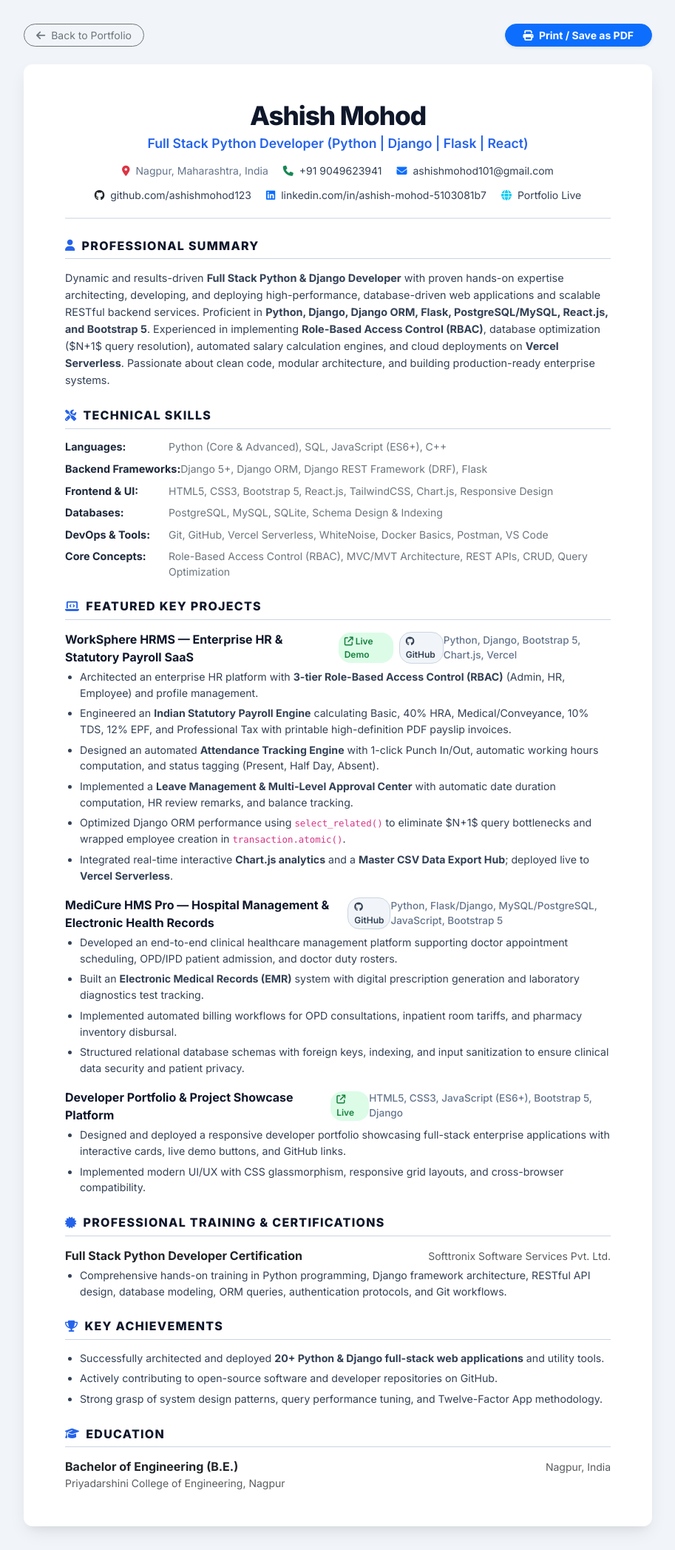
After one commit to ashishmohod123/WorkSphere, a Django app: page /resume/ in a window 1280 px wide. The commit adds this page. Shown: the whole page at 74% size, without its empty margins (183-1096 px from the left). Run offline with Django 5.2, Linux system fonts and the light colour scheme.

Commit message:
feat: add professional print/pdf ready resume page and link to portfolio and navbar

```diff
--- a/dashboard/urls.py
+++ b/dashboard/urls.py
@@ -6,6 +6,7 @@ app_name = 'dashboard'
 urlpatterns = [
     path('', views.dashboard_view, name='index'),
     path('portfolio/', views.portfolio_view, name='portfolio'),
+    path('resume/', views.resume_view, name='resume'),
     path('reports/', views.reports_view, name='reports'),
     path('export/employees/', views.export_employees_csv, name='export_employees'),
     path('export/attendance/', views.export_attendance_csv, name='export_attendance'),
--- a/dashboard/views.py
+++ b/dashboard/views.py
@@ -247,3 +247,13 @@ def portfolio_view(request):
         'developer_name': 'Ashish Mohod',
         'title': 'Ashish Mohod - Full Stack Python & Django Developer Portfolio',
     })
+
+
+def resume_view(request):
+    """
+    Public View for Ashish Mohod's Professional Full Stack Resume (PDF & Print Ready).
+    """
+    return render(request, 'dashboard/resume.html', {
+        'developer_name': 'Ashish Mohod',
+        'title': 'Ashish Mohod - Senior Full Stack Python Developer Resume',
+    })
--- /dev/null
+++ b/templates/dashboard/resume.html
@@ -0,0 +1,311 @@
+<!DOCTYPE html>
+<html lang="en">
+<head>
+    <meta charset="UTF-8">
+    <meta name="viewport" content="width=device-width, initial-scale=1.0">
+    <title>{{ title }}</title>
+    <!-- Google Fonts -->
+    <link href="https://fonts.googleapis.com/css2?family=Inter:wght@300;400;500;600;700;800&display=swap" rel="stylesheet">
+    <!-- Bootstrap 5 CSS -->
+    <link href="https://cdn.jsdelivr.net/npm/bootstrap@5.3.2/dist/css/bootstrap.min.css" rel="stylesheet">
+    <!-- Font Awesome 6 -->
+    <link rel="stylesheet" href="https://cdnjs.cloudflare.com/ajax/libs/font-awesome/6.5.1/css/all.min.css">
+
+    <style>
+        body {
+            background-color: #f1f5f9;
+            color: #1e293b;
+            font-family: 'Inter', -apple-system, sans-serif;
+            padding: 2rem 1rem;
+        }
+        .resume-container {
+            max-width: 850px;
+            margin: 0 auto;
+            background: #ffffff;
+            padding: 3rem 3.5rem;
+            border-radius: 0.75rem;
+            box-shadow: 0 10px 25px -5px rgba(0, 0, 0, 0.1), 0 8px 10px -6px rgba(0, 0, 0, 0.05);
+        }
+        .name-header {
+            font-size: 2.2rem;
+            font-weight: 800;
+            color: #0f172a;
+            letter-spacing: -0.03em;
+            margin-bottom: 0.25rem;
+        }
+        .title-header {
+            font-size: 1.1rem;
+            font-weight: 600;
+            color: #2563eb;
+            margin-bottom: 0.75rem;
+        }
+        .contact-bar {
+            font-size: 0.875rem;
+            color: #64748b;
+            display: flex;
+            flex-wrap: wrap;
+            gap: 0.75rem 1.25rem;
+            padding-bottom: 1.25rem;
+            border-bottom: 2px solid #e2e8f0;
+            margin-bottom: 1.5rem;
+        }
+        .contact-bar a {
+            color: #334155;
+            text-decoration: none;
+            transition: color 0.2s;
+        }
+        .contact-bar a:hover {
+            color: #2563eb;
+        }
+        .section-title {
+            font-size: 1rem;
+            font-weight: 800;
+            text-transform: uppercase;
+            letter-spacing: 0.08em;
+            color: #0f172a;
+            border-bottom: 1.5px solid #cbd5e1;
+            padding-bottom: 0.35rem;
+            margin-top: 1.5rem;
+            margin-bottom: 0.85rem;
+            display: flex;
+            align-items: center;
+            gap: 0.5rem;
+        }
+        .section-title i {
+            color: #2563eb;
+            font-size: 0.95rem;
+        }
+        .project-title {
+            font-size: 1rem;
+            font-weight: 700;
+            color: #0f172a;
+        }
+        .project-meta {
+            font-size: 0.85rem;
+            color: #64748b;
+            font-weight: 500;
+        }
+        .skill-group-title {
+            font-weight: 700;
+            color: #1e293b;
+            font-size: 0.9rem;
+            min-width: 140px;
+        }
+        ul.resume-list {
+            margin-bottom: 0.75rem;
+            padding-left: 1.25rem;
+        }
+        ul.resume-list li {
+            font-size: 0.885rem;
+            color: #334155;
+            line-height: 1.55;
+            margin-bottom: 0.35rem;
+        }
+        .live-tag {
+            font-size: 0.75rem;
+            background: #dcfce7;
+            color: #15803d;
+            font-weight: 600;
+            padding: 0.15rem 0.5rem;
+            border-radius: 1rem;
+            text-decoration: none;
+        }
+        .github-tag {
+            font-size: 0.75rem;
+            background: #f1f5f9;
+            color: #334155;
+            font-weight: 600;
+            padding: 0.15rem 0.5rem;
+            border-radius: 1rem;
+            text-decoration: none;
+            border: 1px solid #cbd5e1;
+        }
+
+        /* Print Styles */
+        @media print {
+            body {
+                background: #ffffff !important;
+                padding: 0 !important;
+            }
+            .resume-container {
+                box-shadow: none !important;
+                padding: 0 !important;
+                max-width: 100% !important;
+            }
+            .no-print {
+                display: none !important;
+            }
+            a {
+                text-decoration: none !important;
+                color: #0f172a !important;
+            }
+        }
+    </style>
+</head>
+<body>
+    <!-- Top Action Bar -->
+    <div class="max-w-4xl mx-auto mb-4 text-center no-print d-flex justify-content-between align-items-center" style="max-width: 850px;">
+        <a href="{% url 'dashboard:portfolio' %}" class="btn btn-outline-secondary rounded-pill btn-sm px-3">
+            <i class="fa-solid fa-arrow-left me-1"></i> Back to Portfolio
+        </a>
+        <div class="d-flex gap-2">
+            <button onclick="window.print()" class="btn btn-primary rounded-pill btn-sm px-4 fw-bold shadow-sm">
+                <i class="fa-solid fa-print me-1"></i> Print / Save as PDF
+            </button>
+        </div>
+    </div>
+
+    <!-- Resume Document -->
+    <div class="resume-container">
+        <!-- Header -->
+        <header class="text-center">
+            <h1 class="name-header">{{ developer_name }}</h1>
+            <div class="title-header">Full Stack Python Developer (Python | Django | Flask | React)</div>
+
+            <div class="contact-bar justify-content-center">
+                <span><i class="fa-solid fa-location-dot text-danger me-1"></i> Nagpur, Maharashtra, India</span>
+                <span><i class="fa-solid fa-phone text-success me-1"></i> <a href="tel:+919049623941">+91 9049623941</a></span>
+                <span><i class="fa-solid fa-envelope text-primary me-1"></i> <a href="mailto:ashishmohod101@gmail.com">ashishmohod101@gmail.com</a></span>
+                <span><i class="fa-brands fa-github text-dark me-1"></i> <a href="https://github.com/ashishmohod123" target="_blank">github.com/ashishmohod123</a></span>
+                <span><i class="fa-brands fa-linkedin text-primary me-1"></i> <a href="https://linkedin.com/in/ashish-mohod-5103081b7" target="_blank">linkedin.com/in/ashish-mohod-5103081b7</a></span>
+                <span><i class="fa-solid fa-globe text-info me-1"></i> <a href="https://worksphere-hrms-lac.vercel.app/portfolio/" target="_blank">Portfolio Live</a></span>
+            </div>
+        </header>
+
+        <!-- Professional Summary -->
+        <section>
+            <div class="section-title"><i class="fa-solid fa-user"></i> Professional Summary</div>
+            <p class="mb-0 text-secondary" style="font-size: 0.9rem; line-height: 1.6; color: #334155 !important;">
+                Dynamic and results-driven <strong>Full Stack Python & Django Developer</strong> with proven hands-on expertise architecting, developing, and deploying high-performance, database-driven web applications and scalable RESTful backend services. Proficient in <strong>Python, Django, Django ORM, Flask, PostgreSQL/MySQL, React.js, and Bootstrap 5</strong>. Experienced in implementing <strong>Role-Based Access Control (RBAC)</strong>, database optimization ($N+1$ query resolution), automated salary calculation engines, and cloud deployments on <strong>Vercel Serverless</strong>. Passionate about clean code, modular architecture, and building production-ready enterprise systems.
+            </p>
+        </section>
+
+        <!-- Technical Skills -->
+        <section>
+            <div class="section-title"><i class="fa-solid fa-screwdriver-wrench"></i> Technical Skills</div>
+            <div class="small">
+                <div class="row g-2">
+                    <div class="col-md-12 d-flex">
+                        <span class="skill-group-title">Languages:</span>
+                        <span class="text-secondary">Python (Core & Advanced), SQL, JavaScript (ES6+), C++</span>
+                    </div>
+                    <div class="col-md-12 d-flex">
+                        <span class="skill-group-title">Backend Frameworks:</span>
+                        <span class="text-secondary">Django 5+, Django ORM, Django REST Framework (DRF), Flask</span>
+                    </div>
+                    <div class="col-md-12 d-flex">
+                        <span class="skill-group-title">Frontend & UI:</span>
+                        <span class="text-secondary">HTML5, CSS3, Bootstrap 5, React.js, TailwindCSS, Chart.js, Responsive Design</span>
+                    </div>
+                    <div class="col-md-12 d-flex">
+                        <span class="skill-group-title">Databases:</span>
+                        <span class="text-secondary">PostgreSQL, MySQL, SQLite, Schema Design & Indexing</span>
+                    </div>
+                    <div class="col-md-12 d-flex">
+                        <span class="skill-group-title">DevOps & Tools:</span>
+                        <span class="text-secondary">Git, GitHub, Vercel Serverless, WhiteNoise, Docker Basics, Postman, VS Code</span>
+                    </div>
+                    <div class="col-md-12 d-flex">
+                        <span class="skill-group-title">Core Concepts:</span>
+                        <span class="text-secondary">Role-Based Access Control (RBAC), MVC/MVT Architecture, REST APIs, CRUD, Query Optimization</span>
+                    </div>
+                </div>
+            </div>
+        </section>
+
+        <!-- Featured Projects -->
+        <section>
+            <div class="section-title"><i class="fa-solid fa-laptop-code"></i> Featured Key Projects</div>
+
+            <!-- Project 1 -->
+            <div class="mb-3">
+                <div class="d-flex justify-content-between align-items-baseline mb-1">
+                    <div class="d-flex align-items-center gap-2">
+                        <span class="project-title">WorkSphere HRMS — Enterprise HR & Statutory Payroll SaaS</span>
+                        <a href="https://worksphere-hrms-lac.vercel.app/accounts/login/" target="_blank" class="live-tag no-print"><i class="fa-solid fa-arrow-up-right-from-square"></i> Live Demo</a>
+                        <a href="https://github.com/ashishmohod123/WorkSphere" target="_blank" class="github-tag no-print"><i class="fa-brands fa-github"></i> GitHub</a>
+                    </div>
+                    <span class="project-meta">Python, Django, Bootstrap 5, Chart.js, Vercel</span>
+                </div>
+                <ul class="resume-list">
+                    <li>Architected an enterprise HR platform with <strong>3-tier Role-Based Access Control (RBAC)</strong> (Admin, HR, Employee) and profile management.</li>
+                    <li>Engineered an <strong>Indian Statutory Payroll Engine</strong> calculating Basic, 40% HRA, Medical/Conveyance, 10% TDS, 12% EPF, and Professional Tax with printable high-definition PDF payslip invoices.</li>
+                    <li>Designed an automated <strong>Attendance Tracking Engine</strong> with 1-click Punch In/Out, automatic working hours computation, and status tagging (Present, Half Day, Absent).</li>
+                    <li>Implemented a <strong>Leave Management & Multi-Level Approval Center</strong> with automatic date duration computation, HR review remarks, and balance tracking.</li>
+                    <li>Optimized Django ORM performance using <code>select_related()</code> to eliminate $N+1$ query bottlenecks and wrapped employee creation in <code>transaction.atomic()</code>.</li>
+                    <li>Integrated real-time interactive <strong>Chart.js analytics</strong> and a <strong>Master CSV Data Export Hub</strong>; deployed live to <strong>Vercel Serverless</strong>.</li>
+                </ul>
+            </div>
+
+            <!-- Project 2 -->
+            <div class="mb-3">
+                <div class="d-flex justify-content-between align-items-baseline mb-1">
+                    <div class="d-flex align-items-center gap-2">
+                        <span class="project-title">MediCure HMS Pro — Hospital Management & Electronic Health Records</span>
+                        <a href="https://github.com/ashishmohod123/MediCure-HMS-Pro" target="_blank" class="github-tag no-print"><i class="fa-brands fa-github"></i> GitHub</a>
+                    </div>
+                    <span class="project-meta">Python, Flask/Django, MySQL/PostgreSQL, JavaScript, Bootstrap 5</span>
+                </div>
+                <ul class="resume-list">
+                    <li>Developed an end-to-end clinical healthcare management platform supporting doctor appointment scheduling, OPD/IPD patient admission, and doctor duty rosters.</li>
+                    <li>Built an <strong>Electronic Medical Records (EMR)</strong> system with digital prescription generation and laboratory diagnostics test tracking.</li>
+                    <li>Implemented automated billing workflows for OPD consultations, inpatient room tariffs, and pharmacy inventory disbursal.</li>
+                    <li>Structured relational database schemas with foreign keys, indexing, and input sanitization to ensure clinical data security and patient privacy.</li>
+                </ul>
+            </div>
+
+            <!-- Project 3 -->
+            <div class="mb-3">
+                <div class="d-flex justify-content-between align-items-baseline mb-1">
+                    <div class="d-flex align-items-center gap-2">
+                        <span class="project-title">Developer Portfolio & Project Showcase Platform</span>
+                        <a href="https://worksphere-hrms-lac.vercel.app/portfolio/" target="_blank" class="live-tag no-print"><i class="fa-solid fa-arrow-up-right-from-square"></i> Live</a>
+                    </div>
+                    <span class="project-meta">HTML5, CSS3, JavaScript (ES6+), Bootstrap 5, Django</span>
+                </div>
+                <ul class="resume-list">
+                    <li>Designed and deployed a responsive developer portfolio showcasing full-stack enterprise applications with interactive cards, live demo buttons, and GitHub links.</li>
+                    <li>Implemented modern UI/UX with CSS glassmorphism, responsive grid layouts, and cross-browser compatibility.</li>
+                </ul>
+            </div>
+        </section>
+
+        <!-- Professional Training & Certifications -->
+        <section>
+            <div class="section-title"><i class="fa-solid fa-certificate"></i> Professional Training & Certifications</div>
+            <div class="d-flex justify-content-between align-items-baseline mb-1">
+                <span class="fw-bold text-dark">Full Stack Python Developer Certification</span>
+                <span class="text-muted small">Softtronix Software Services Pvt. Ltd.</span>
+            </div>
+            <ul class="resume-list">
+                <li>Comprehensive hands-on training in Python programming, Django framework architecture, RESTful API design, database modeling, ORM queries, authentication protocols, and Git workflows.</li>
+            </ul>
+        </section>
+
+        <!-- Key Achievements -->
+        <section>
+            <div class="section-title"><i class="fa-solid fa-trophy"></i> Key Achievements</div>
+            <ul class="resume-list mb-0">
+                <li>Successfully architected and deployed <strong>20+ Python & Django full-stack web applications</strong> and utility tools.</li>
+                <li>Actively contributing to open-source software and developer repositories on GitHub.</li>
+                <li>Strong grasp of system design patterns, query performance tuning, and Twelve-Factor App methodology.</li>
+            </ul>
+        </section>
+
+        <!-- Education -->
+        <section>
+            <div class="section-title"><i class="fa-solid fa-graduation-cap"></i> Education</div>
+            <div class="d-flex justify-content-between align-items-baseline">
+                <div>
+                    <span class="fw-bold text-dark">Bachelor of Engineering (B.E.)</span>
+                    <div class="text-muted small">Priyadarshini College of Engineering, Nagpur</div>
+                </div>
+                <span class="text-muted small font-weight-bold">Nagpur, India</span>
+            </div>
+        </section>
+    </div>
+
+    <!-- Bootstrap 5 JS -->
+    <script src="https://cdn.jsdelivr.net/npm/bootstrap@5.3.2/dist/js/bootstrap.bundle.min.js"></script>
+</body>
+</html>
```
Also changed, not shown: templates/dashboard/portfolio.html (+13 -0 lines).
